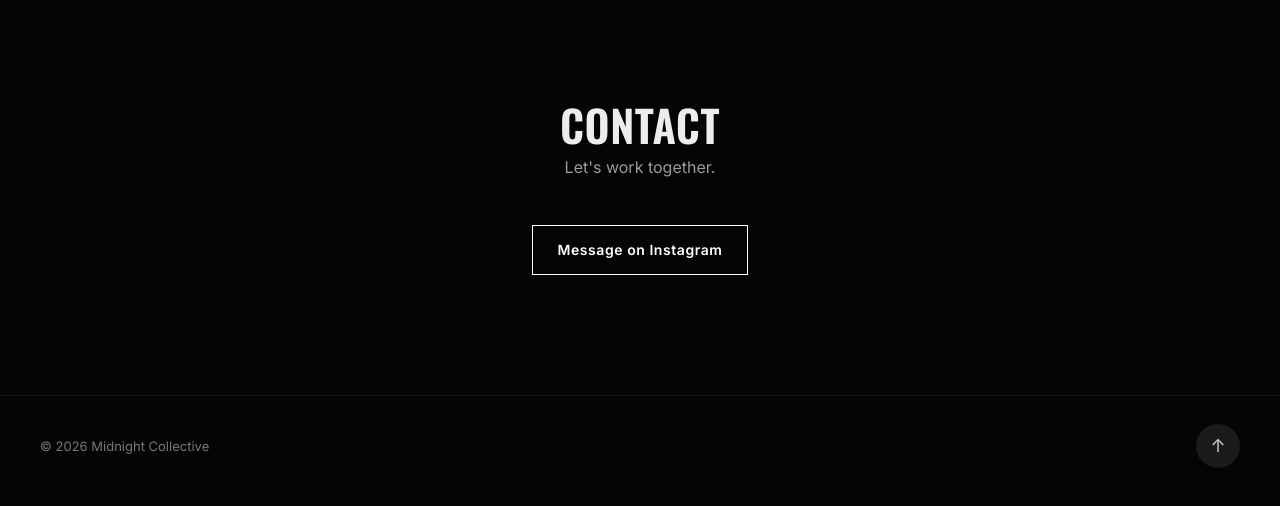
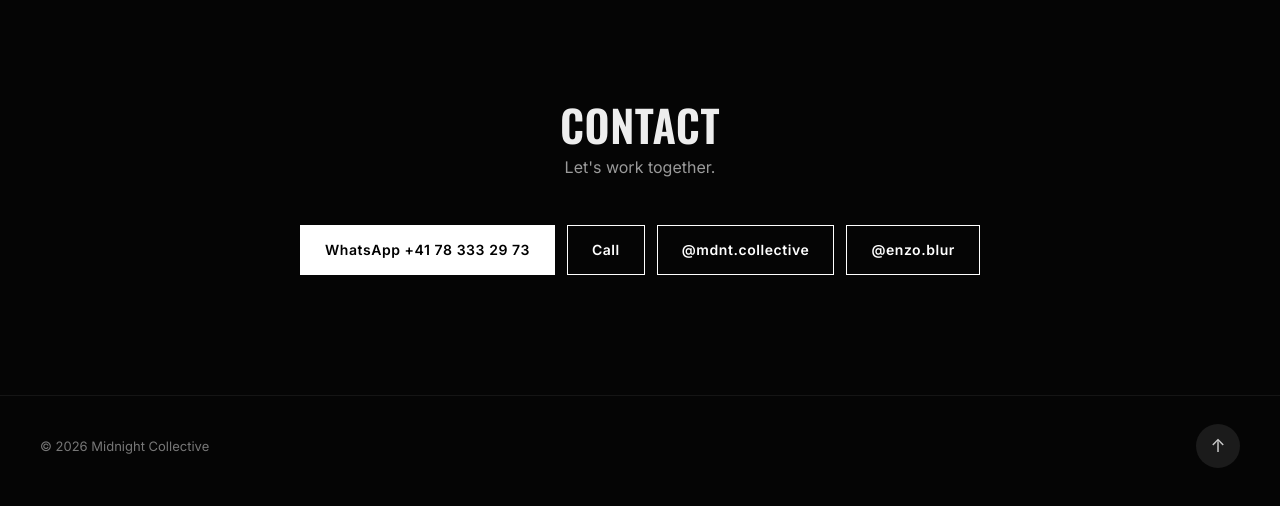
Before and after one commit to enzomoacir/Midnight, a plain HTML site: page index.html in a window 1280 px wide. Shown: the part 5263-5769 px from the top of the page. Drawn offline with nearby package versions, Linux system fonts and the light colour scheme.

Commit message:
Add contact details

```diff
--- a/app.js
+++ b/app.js
@@ -5,8 +5,23 @@
   var canHover = window.matchMedia("(hover: hover)").matches;
 
   /* ---------- links ---------- */
-  $$(".ig-link").forEach(function (a) { a.href = S.instagram; });
-  if (S.email) { var em = $(".email-link"); em.href = "mailto:" + S.email; em.hidden = false; }
+  var igs = S.instagram || [];
+  $$(".ig-link").forEach(function (a) { if (igs[0]) a.href = igs[0].url; });
+  var cl = $(".contact-links");
+  function addBtn(href, text, ghost, ext) {
+    var a = document.createElement("a");
+    a.className = "btn" + (ghost ? " ghost" : "");
+    a.href = href; a.textContent = text;
+    if (ext) { a.target = "_blank"; a.rel = "noopener"; }
+    cl.appendChild(a);
+  }
+  if (S.phone) {
+    var digits = S.phone.replace(/[^0-9]/g, "");
+    addBtn("https://wa.me/" + digits, "WhatsApp " + S.phone, false, true);
+    addBtn("tel:+" + digits, "Call", true);
+  }
+  if (S.email) addBtn("mailto:" + S.email, "Email", true);
+  igs.forEach(function (ig) { addBtn(ig.url, "@" + ig.handle, true, true); });
   $(".year").textContent = new Date().getFullYear();
 
   /* ---------- cards ---------- */
--- a/data.js
+++ b/data.js
@@ -6,7 +6,11 @@
 */
 
 window.SITE = {
-  instagram: "https://www.instagram.com/",
+  instagram: [
+    { handle: "mdnt.collective", url: "https://www.instagram.com/mdnt.collective/" },
+    { handle: "enzo.blur",       url: "https://www.instagram.com/enzo.blur/" }
+  ],
+  phone: "+41 78 333 29 73",
   email: "",
 
   miniMovie: {
--- a/index.html
+++ b/index.html
@@ -96,10 +96,7 @@
   <section id="contact" class="section contact">
     <h2>Contact</h2>
     <p class="sub">Let's work together.</p>
-    <div class="contact-links">
-      <a class="btn email-link" href="#" hidden>Email me</a>
-      <a class="btn ghost ig-link" href="#" target="_blank" rel="noopener">Message on Instagram</a>
-    </div>
+    <div class="contact-links"></div>
   </section>
 
 </main>
```
